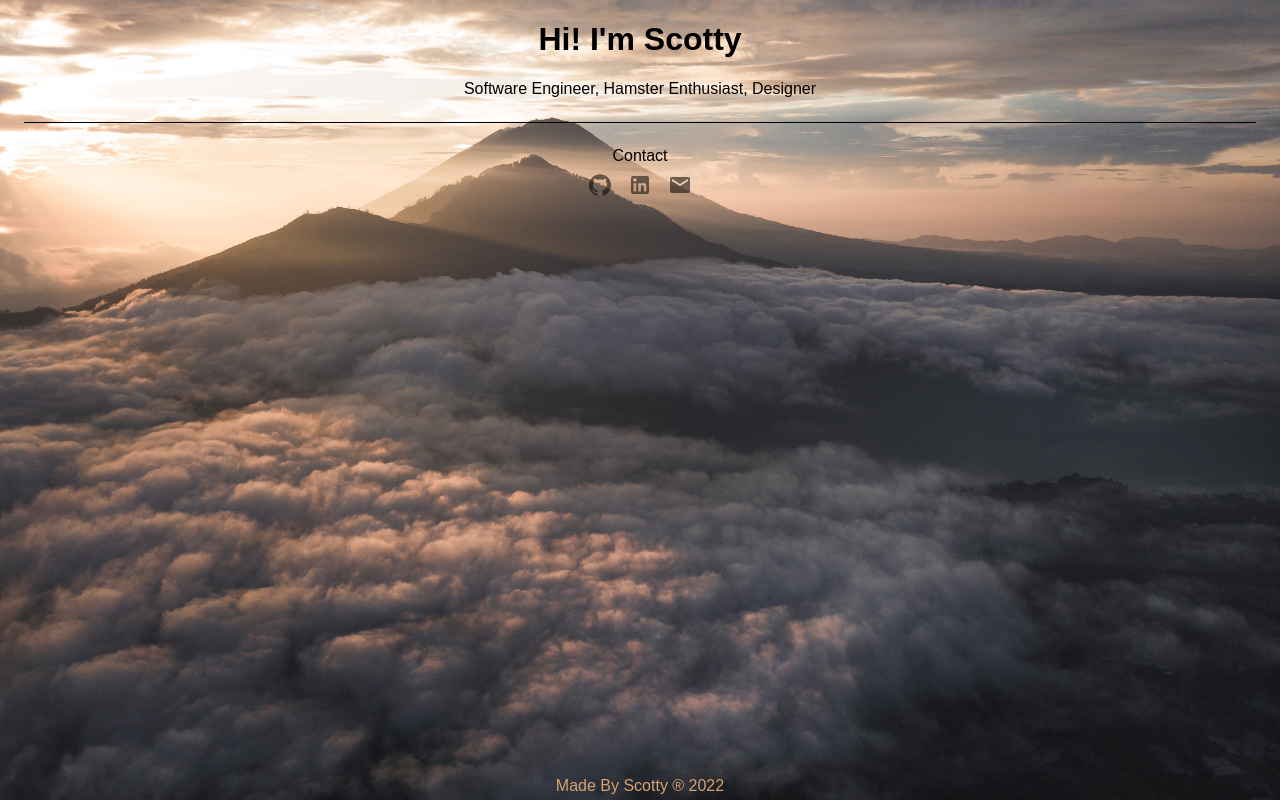
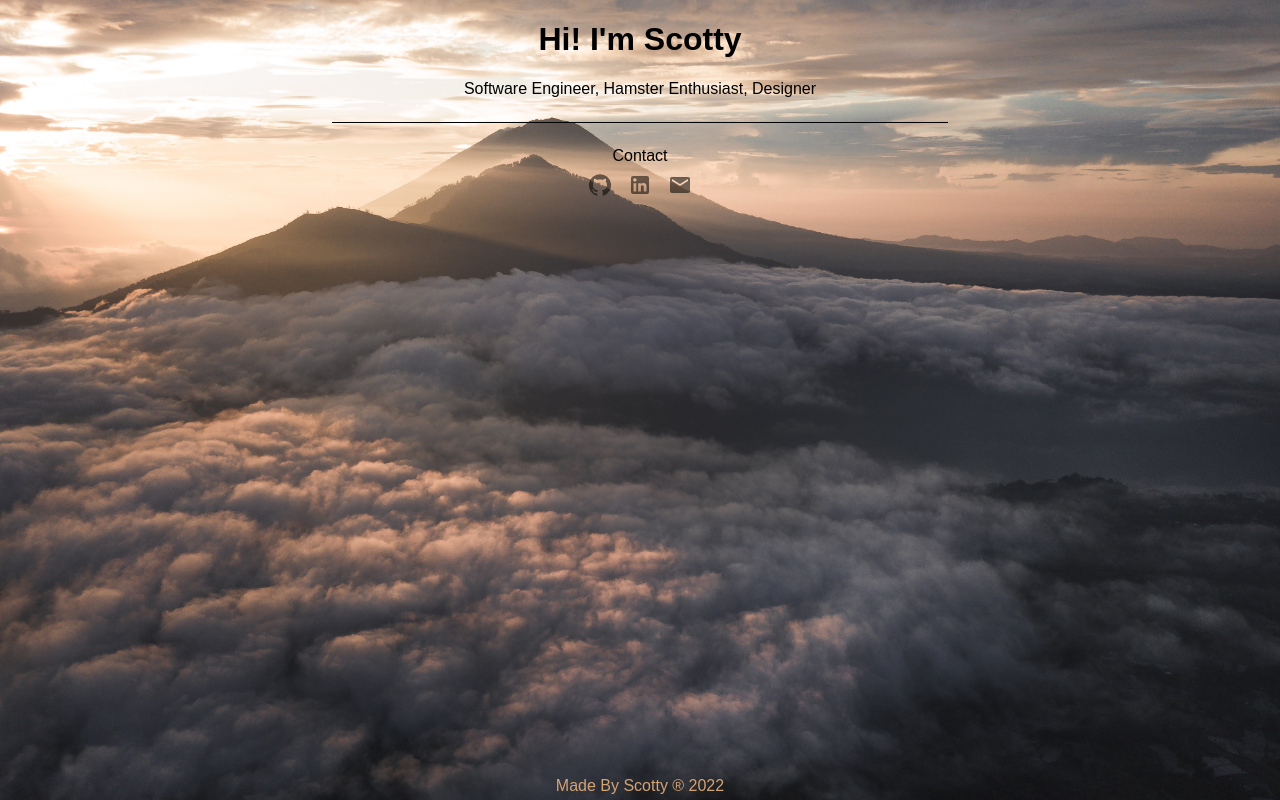
Before and after one commit to Scotty-Cloud/scott-portfolio, a React (Create React App) app: page / in a window 1280 px wide. Built offline with nearby package versions, Linux system fonts and the light colour scheme; a web font is replaced by a local one.

Commit message:
fix contact line

```diff
--- a/src/Components/Contact/Contact.css
+++ b/src/Components/Contact/Contact.css
@@ -1,3 +1,6 @@
 .contact-me {
-  flex-flow: column nowrap;
+  border-top: 1px solid black;
+  margin-left: auto;
+  margin-right: auto;
+  width: 50%
 }
--- a/src/Components/Contact/Contact.jsx
+++ b/src/Components/Contact/Contact.jsx
@@ -10,7 +10,7 @@ const Contact = () => {
     <Container className='contact' maxWidth={false}>
       <Box textAlign="center" pt={{ xs: 3, sm: 1}} pb={{ xs: 1, sm: 0 }} className='contact-page'>
         <div className="contact-me">
-        <Box borderTop={1} pt={3}>Contact</Box>
+        <Box  pt={3}>Contact</Box>
         </div>
         <Tooltip title="GitHub">
         <IconButton href='https://github.com/scotty-cloud' target="_blank" rel="noopener noreferrer">
```
